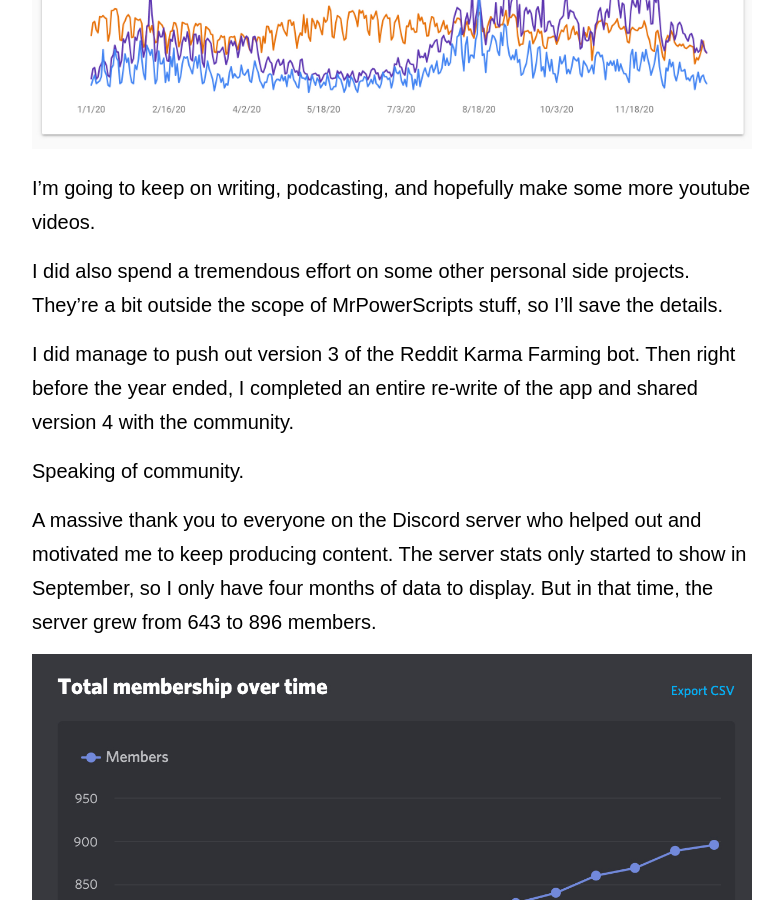
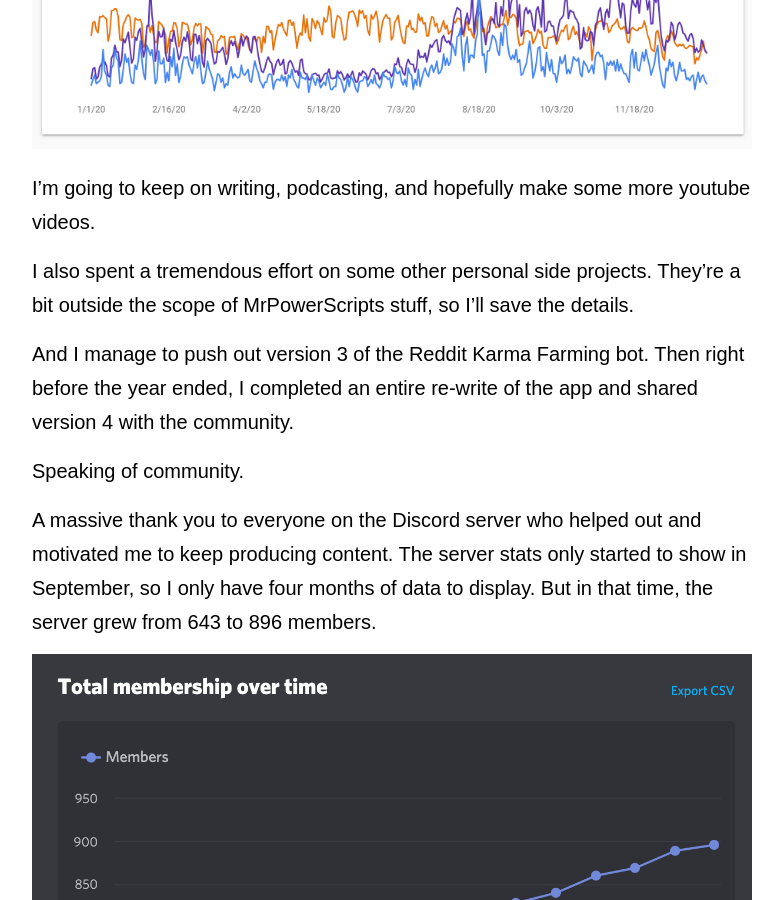
Before and after one commit to MrPowerScripts/MrPowerScripts.com, a Jekyll site: the page built from _posts/2021/2021-01-04-mrpowerscripts-2020-review.md, in a window 1280 px wide and 900 px high, scrolled down 3470 px. Shown: the whole window, without its empty margins (248-1031 px from the left). Built offline with Jekyll 4.4.1, drawn with Linux system fonts in a browser that asks for light colours; a script that is not in the unit is left out.

Commit message:
sounds better I think

```diff
--- a/_posts/2021/2021-01-04-mrpowerscripts-2020-review.md
+++ b/_posts/2021/2021-01-04-mrpowerscripts-2020-review.md
@@ -45,9 +45,9 @@ The blog, however, had its moments of growth. I spent a lot more time learning a
 
 I'm going to keep on writing, podcasting, and hopefully make some more youtube videos.
 
-I did also spend a tremendous effort on some other personal side projects. They're a bit outside the scope of MrPowerScripts stuff, so I'll save the details.
+I also spent a tremendous effort on some other personal side projects. They're a bit outside the scope of MrPowerScripts stuff, so I'll save the details.
 
-I did manage to push out version 3 of the Reddit Karma Farming bot. Then right before the year ended, I completed an entire re-write of the app and shared version 4 with the community.
+And I manage to push out version 3 of the Reddit Karma Farming bot. Then right before the year ended, I completed an entire re-write of the app and shared version 4 with the community.
 
 Speaking of community.
 
```
